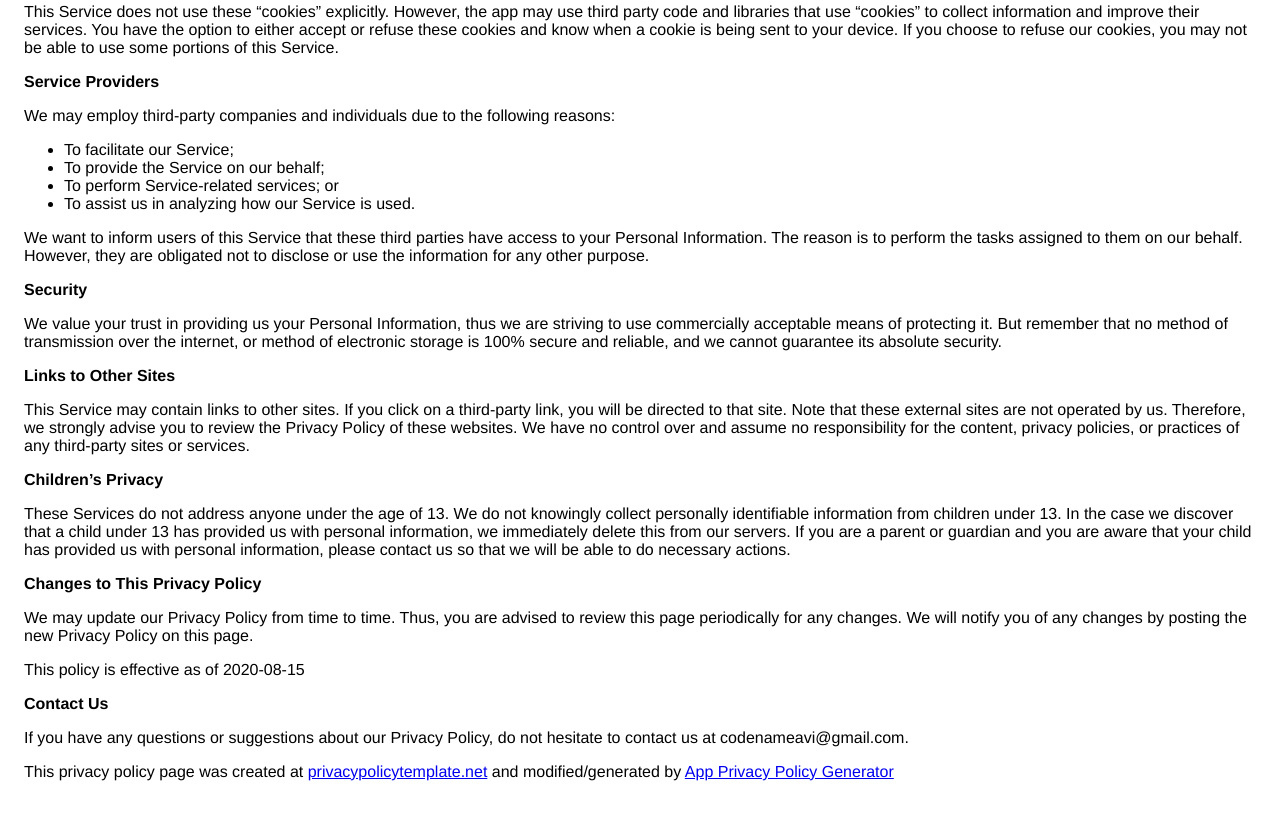
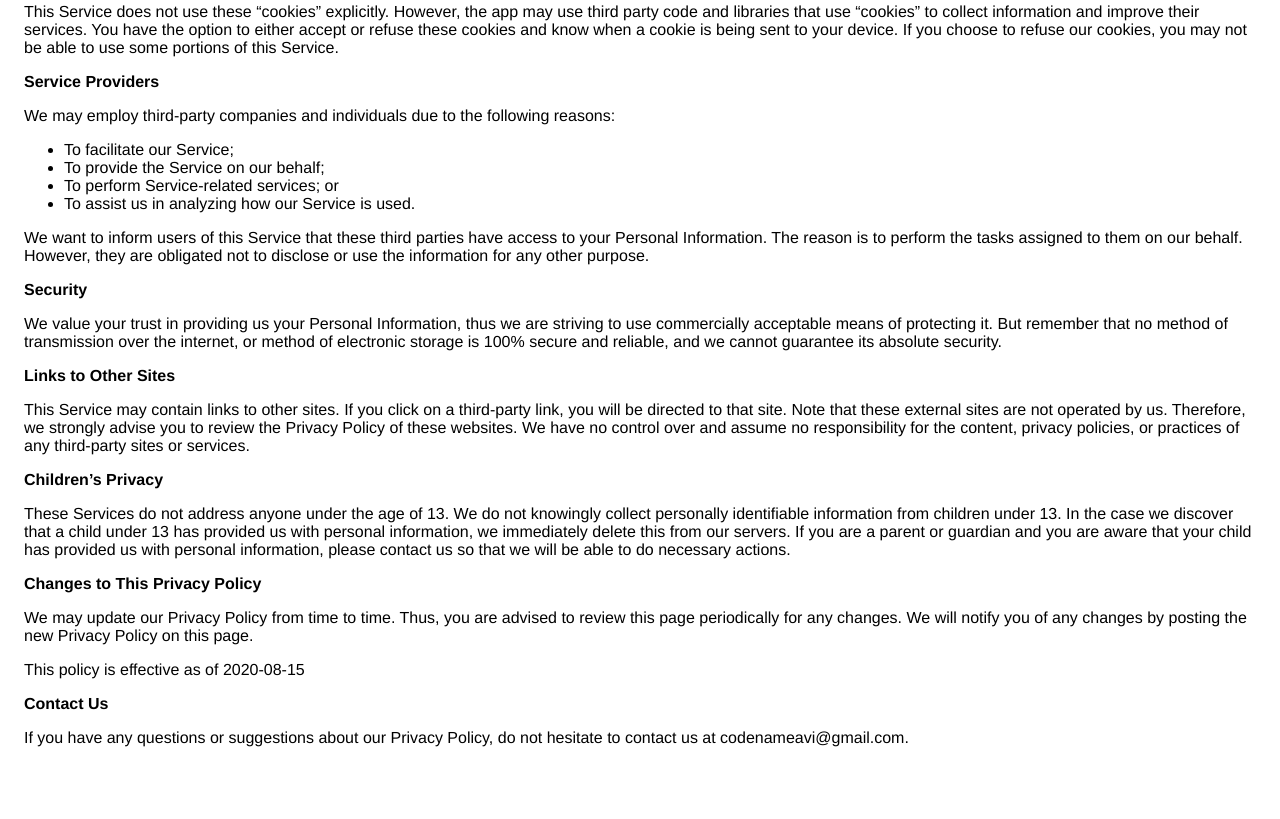
Before and after one commit to codenameavi/codenameavi.github.io, a plain HTML site: page terms-conditions.html in a window 1280 px wide. Shown: the part 659-1478 px from the top of the page. After the commit the page ends 1446 px from the top, so only its background shows below. Drawn offline with Linux system fonts and the light colour scheme.

Commit message:
Update terms-conditions.html
removed link to- https://privacypolicytemplate.net/

```diff
--- a/terms-conditions.html
+++ b/terms-conditions.html
@@ -104,10 +104,6 @@
                 </p> <p>This policy is effective as of 2020-08-15</p> <p><strong>Contact Us</strong></p> <p>
                   If you have any questions or suggestions about our
                   Privacy Policy, do not hesitate to contact us at codenameavi@gmail.com.
-                </p> <p>
-                  This privacy policy page was created at
-                  <a href="https://privacypolicytemplate.net" target="_blank" rel="noopener noreferrer">privacypolicytemplate.net</a>
-                  and modified/generated by
-                  <a href="https://app-privacy-policy-generator.firebaseapp.com/" target="_blank" rel="noopener noreferrer">App Privacy Policy Generator</a></p>
+                </p>
     </body>
     </html>
```
